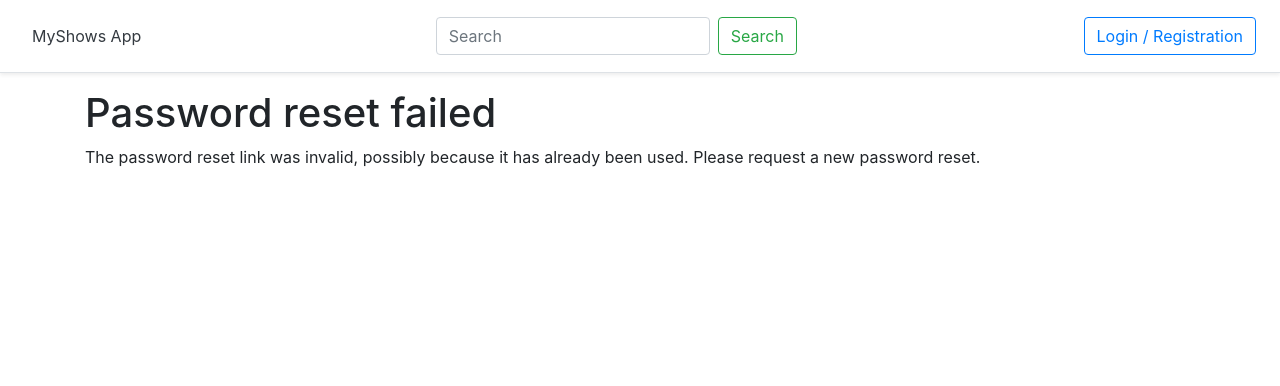
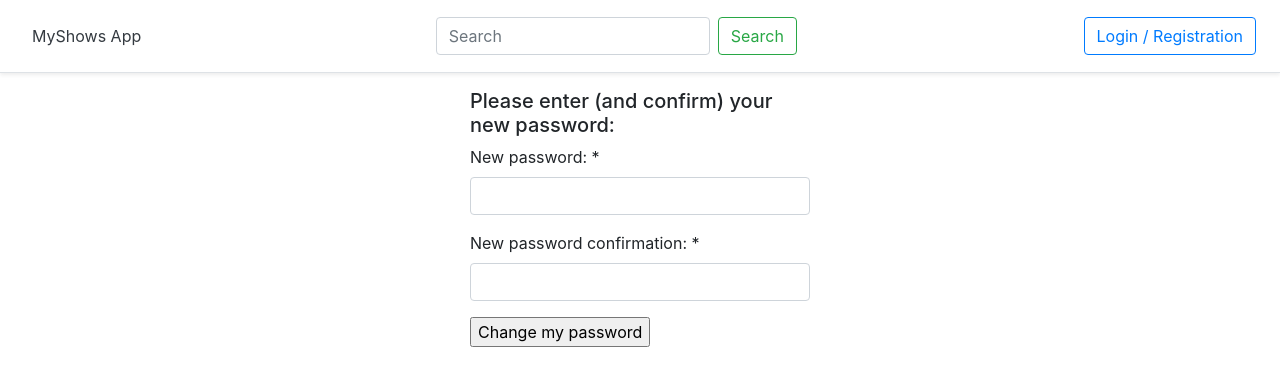
Before and after one commit to incx07/epam-lab, a Django app: page /password-reset/confirm/1/1/ in a window 1280 px wide. Shown: the top 386 px of the page. Run offline with Django 3.2, Linux system fonts and the light colour scheme; some libraries are stand-ins or nearby versions.

Commit message:
everything works!

```diff
--- a/myshows/myshowsapp/service/auth.py
+++ b/myshows/myshowsapp/service/auth.py
@@ -93,10 +93,10 @@ def password_reset_confirmation(uidb64, token, password, re_password):
         'new_password': password,
         're_new_password': re_password
     }
-    response = requests.post('http://127.0.0.1:8000/api/auth//users/reset_password_confirm/', json = credential)
+    response = requests.post('http://127.0.0.1:8000/api/auth/users/reset_password_confirm/', json = credential)
     if response.status_code == 204:
         return False
     if response.status_code == 400:
         for key in response.json():
             errors = response.json()[key]
-            return errors
+        return errors
--- a/myshows/myshowsapp/templates/registration/password_reset_confirm.html
+++ b/myshows/myshowsapp/templates/registration/password_reset_confirm.html
@@ -1,32 +1,25 @@
+{% extends 'myshowsapp/base.html' %}
 
-{% extends 'myshowsapp/base.html' %}
+{% load crispy_forms_tags %}
 
 {% block content %}
 
-    {% if validlink %}
-        <p>Please enter (and confirm) your new password.</p>
-        <form action="" method="post">
-            {% csrf_token %}
-            <table>
-                <tr>
-                    <td>{{ form.new_password1.errors }}
-                        <label for="id_new_password1">New password:</label></td>
-                    <td>{{ form.new_password1 }}</td>
-                </tr>
-                <tr>
-                    <td>{{ form.new_password2.errors }}
-                        <label for="id_new_password2">Confirm password:</label></td>
-                    <td>{{ form.new_password2 }}</td>
-                </tr>
-                <tr>
-                    <td></td>
-                    <td><input type="submit" value="Change my password" /></td>
-                </tr>
-            </table>
-        </form>
-    {% else %}
-        <h1>Password reset failed</h1>
-        <p>The password reset link was invalid, possibly because it has already been used. Please request a new password reset.</p>
-    {% endif %}
+<div class="col-md-4 offset-md-4">
+    <h5>Please enter (and confirm) your new password:</h5>
+
+    <form action="" method="POST">
+        {% csrf_token %}
+        {% if errors %}
+        {% for error in errors %}
+        <div class="alert alert-danger" role="alert">
+            {{ error }}
+        </div>
+        {% endfor %}
+        {% endif %}
+        {{ form|crispy }}
+        <input type="submit" name="submit" value="Change my password"/>
+    </form>
+
+</div>
 
 {% endblock %}
--- a/myshows/myshowsapp/templates/registration/password_reset_email.html
+++ /dev/null
@@ -1,2 +0,0 @@
-Someone asked for password reset for email {{ email }}. Follow the link below:
-{{ protocol}}://{{ domain }}{% url 'password_reset_confirm' uidb64=uid token=token %}
--- a/myshows/myshowsapp/views/client_views.py
+++ b/myshows/myshowsapp/views/client_views.py
@@ -64,17 +64,6 @@ def detail(request, myshows_id):
         return redirect('detail', myshows_id=myshows_id)
     return render(request, 'myshowsapp/detail.html', context)
 
-'''
-class MyRegisterFormView(FormView):
-    form_class = UserCreationForm
-    success_url = "/accounts/login/"
-    template_name = "registration/register.html"
-    def form_valid(self, form):
-        form.save()
-        return super(MyRegisterFormView, self).form_valid(form)
-    def form_invalid(self, form):
-        return super(MyRegisterFormView, self).form_invalid(form)
-'''
 
 def start(request):
     return render(request, 'myshowsapp/start.html')
```
Also changed, not shown: myshows/myshowsapp/templates/registration/logged_out.html (deleted, +0 -7 lines), myshows/myshowsapp/templates/registration/password_reset_complete.html (+5 -3 lines).
